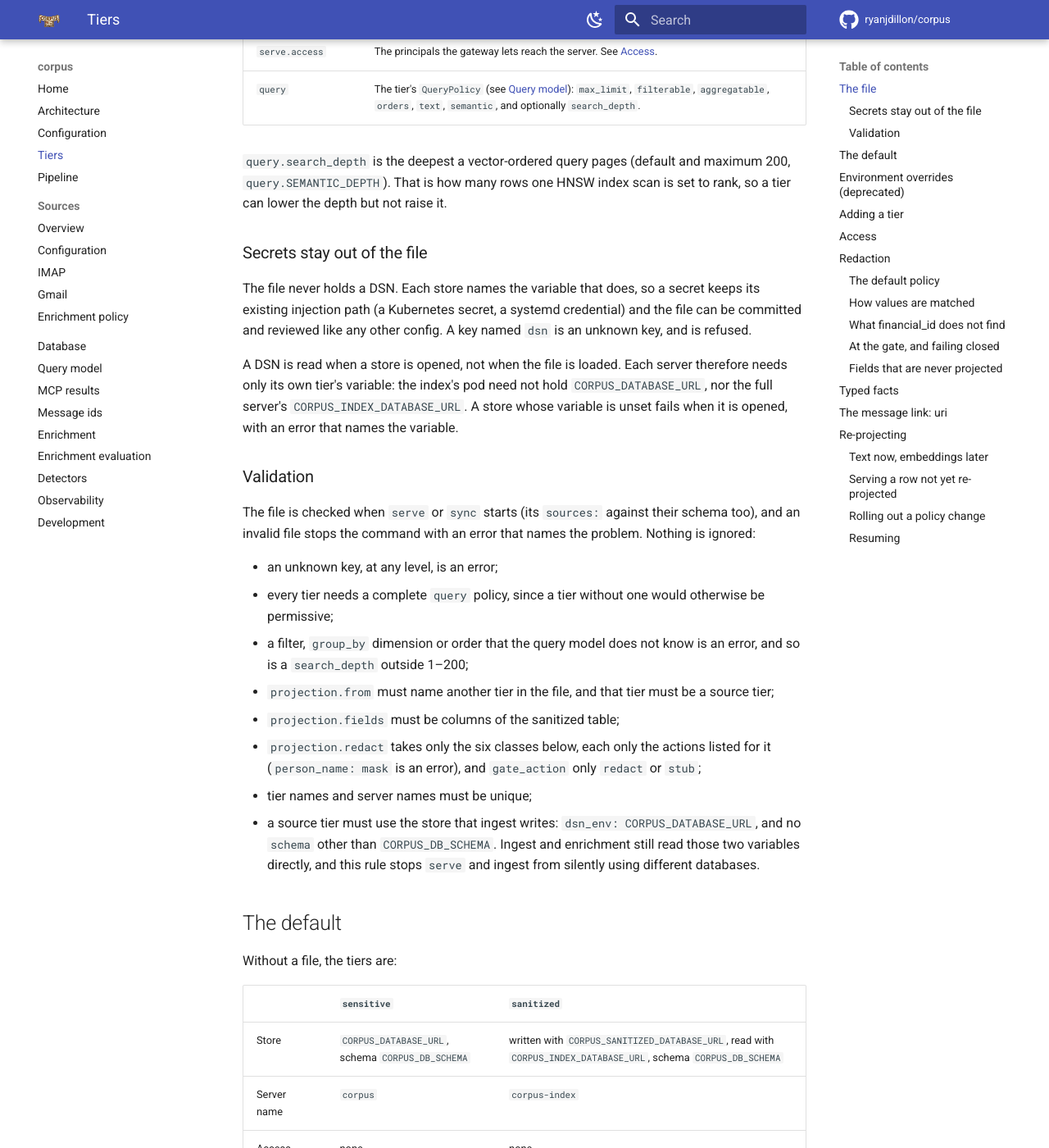
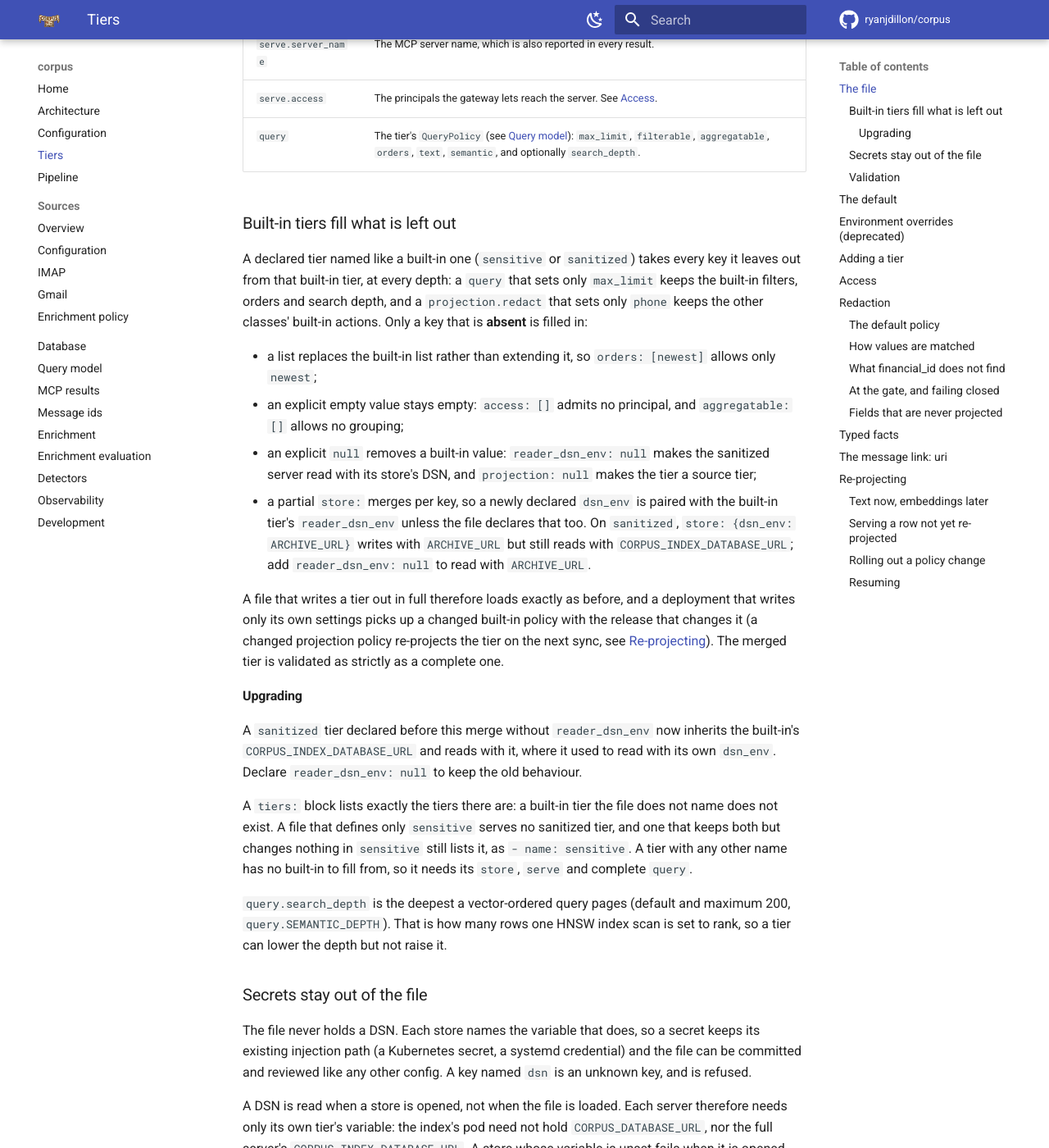
Before and after one commit to ryanjdillon/corpus, an MkDocs documentation site: the page built from docs/tiers.md, in a window 1280 px wide and 1400 px high, scrolled down 2036 px. Shown: the whole window at 82% size. Built offline with MkDocs 1.6.1 and Material for MkDocs 9.7.7, drawn with Linux system fonts in a browser that asks for light colours; comment, search, counter and statistics services are not loaded; some of the changed text lies outside the part shown.

Commit message:
feat(tiers): declared tiers inherit unset fields from the built-in tier (DIL-686) (#102)

````diff
--- a/docs/tiers.md
+++ b/docs/tiers.md
@@ -19,23 +19,27 @@ setting it and `CORPUS_CONFIG_FILE` to different paths is an error.
 
 ## The file
 
+A deployment writes only what it changes from the [built-in tiers](#the-default):
+
 ```yaml
 tiers:
   - name: sensitive
-    store: {dsn_env: CORPUS_DATABASE_URL}
-    serve: {server_name: corpus, access: [pi-local]}
-    query:
-      max_limit: 100
-      filterable: [label, account, source, sent_at]
-      aggregatable: [label, month, account]
-      orders: [newest, oldest]
-      text: true
-      semantic: true
+    serve: {access: [pi-local]}
   - name: sanitized
-    store:
-      dsn_env: CORPUS_SANITIZED_DATABASE_URL
-      reader_dsn_env: CORPUS_INDEX_DATABASE_URL
-      schema: corpus
+    store: {schema: corpus}
+    serve: {server_name: corpus-index-kbl, access: [orchestrator, pi]}
+    projection:
+      redact: {person_name: initial}
+```
+
+Here both tiers keep the built-in stores, query policies and projection: the
+sanitized tier redacts by the [default policy](#the-default-policy) except that a
+person's name becomes initials. A tier with a [new name](#adding-a-tier) is
+written out in full:
+
+```yaml
+  - name: archive
+    store: {dsn_env: CORPUS_ARCHIVE_DATABASE_URL}
     projection:
       from: sensitive
       redact:
@@ -48,7 +52,7 @@ tiers:
         place_name: drop
       sensitivity_gate: high
       gate_action: redact
-    serve: {server_name: corpus-index, access: [orchestrator, pi]}
+    serve: {server_name: corpus-archive, access: [orchestrator]}
     query:
       max_limit: 100
       search_depth: 200
@@ -76,6 +80,46 @@ Tiers are listed most sensitive first.
 | `serve.access` | The principals the gateway lets reach the server. See [Access](#access). |
 | `query` | The tier's `QueryPolicy` (see [Query model](query.md#what-each-tier-allows)): `max_limit`, `filterable`, `aggregatable`, `orders`, `text`, `semantic`, and optionally `search_depth`. |
 
+### Built-in tiers fill what is left out
+
+A declared tier named like a built-in one (`sensitive` or `sanitized`) takes
+every key it leaves out from that built-in tier, at every depth: a `query` that
+sets only `max_limit` keeps the built-in filters, orders and search depth, and a
+`projection.redact` that sets only `phone` keeps the other classes' built-in
+actions. Only a key that is **absent** is filled in:
+
+- a list replaces the built-in list rather than extending it, so
+  `orders: [newest]` allows only `newest`;
+- an explicit empty value stays empty: `access: []` admits no principal, and
+  `aggregatable: []` allows no grouping;
+- an explicit `null` removes a built-in value: `reader_dsn_env: null` makes the
+  sanitized server read with its store's DSN, and `projection: null` makes the
+  tier a source tier;
+- a partial `store:` merges per key, so a newly declared `dsn_env` is paired
+  with the built-in tier's `reader_dsn_env` unless the file declares that too.
+  On `sanitized`, `store: {dsn_env: ARCHIVE_URL}` writes with `ARCHIVE_URL` but
+  still reads with `CORPUS_INDEX_DATABASE_URL`; add `reader_dsn_env: null` to
+  read with `ARCHIVE_URL`.
+
+A file that writes a tier out in full therefore loads exactly as before, and a
+deployment that writes only its own settings picks up a changed built-in policy
+with the release that changes it (a changed projection policy re-projects the
+tier on the next sync, see [Re-projecting](#re-projecting)).
+The merged tier is validated as strictly as a complete one.
+
+#### Upgrading
+
+A `sanitized` tier declared before this merge without `reader_dsn_env` now
+inherits the built-in's `CORPUS_INDEX_DATABASE_URL` and reads with it, where it
+used to read with its own `dsn_env`. Declare `reader_dsn_env: null` to keep the
+old behaviour.
+
+A `tiers:` block lists exactly the tiers there are: a built-in tier the file
+does not name does not exist. A file that defines only `sensitive` serves no
+sanitized tier, and one that keeps both but changes nothing in `sensitive` still
+lists it, as `- name: sensitive`. A tier with any other name has no built-in to
+fill from, so it needs its `store`, `serve` and complete `query`.
+
 `query.search_depth` is the deepest a vector-ordered query pages (default and
 maximum 200, `query.SEMANTIC_DEPTH`). That is how many rows one HNSW index scan is
 set to rank, so a tier can lower the depth but not raise it.
@@ -101,7 +145,8 @@ problem. Nothing is ignored:
 
 - an unknown key, at any level, is an error;
 - every tier needs a complete `query` policy, since a tier without one would
-  otherwise be permissive;
+  otherwise be permissive (a built-in tier's is completed from the built-in
+  policy, a new tier's must be written out);
 - a filter, `group_by` dimension or order that the query model does not know is
   an error, and so is a `search_depth` outside 1–200;
 - `projection.from` must name another tier in the file, and that tier must be a
@@ -128,8 +173,11 @@ Without a file, the tiers are:
 | Query policy | `query.SENSITIVE_POLICY` | `query.SANITIZED_POLICY` |
 | Projection | (source tier) | from `sensitive`, every column, the [default redaction](#the-default-policy), gate `high`, `gate_action: redact` |
 
-`tiers.DEFAULT` is itself a valid config file. To start a file from it, encode it
-as YAML: `python -c "import msgspec, corpus.tiers as t;
+A file need not copy these: a declared `sensitive` or `sanitized` tier takes
+whatever it leaves out from the column above (see
+[Built-in tiers fill what is left out](#built-in-tiers-fill-what-is-left-out)).
+`tiers.DEFAULT` is itself a valid config file. To see it in full, encode it as
+YAML: `python -c "import msgspec, corpus.tiers as t;
 print(msgspec.yaml.encode(t.DEFAULT).decode())"`.
 
 ## Environment overrides (deprecated)
@@ -152,7 +200,8 @@ variables for a projected tier.
 
 ## Adding a tier
 
-A new tier is configuration, not code. Add it to the file, then `corpus sync
+A new tier is configuration, not code. Add it to the file, written out in full
+(a new name has no built-in tier to fill from), then `corpus sync
 --tier <name>` fills it (when it has a `projection`) and `corpus serve <name>`
 serves it. `sync --tier` refuses a source tier, and both commands refuse a name
 the file does not define.
````
Also changed, not shown: docs/configuration.md (+1 -1 lines), 2 other files.
